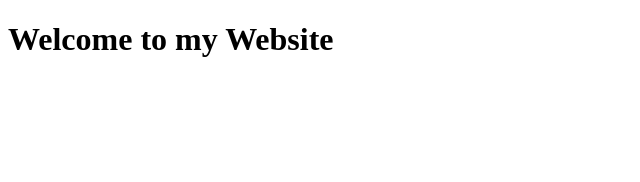
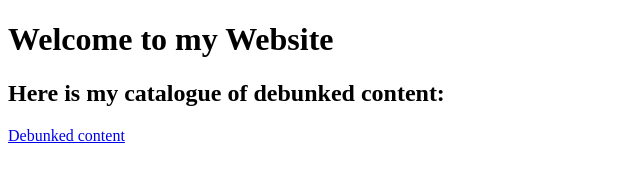
Before and after one commit to Pikleman101000/website, a plain HTML site: page index.html in a window 1280 px wide. Shown: the whole page, without its empty margins (0-640 px from the left). Drawn offline with Linux system fonts and the light colour scheme.

Commit message:
Update index.html

```diff
--- a/index.html
+++ b/index.html
@@ -5,5 +5,7 @@
 </head>
 <body>
   <h1>Welcome to my Website</h1>
+  <h2> Here is my catalogue of debunked content:<br></h2>
+  <a href='debunked.html'>Debunked content</a>
 </body>
 </html>
```
